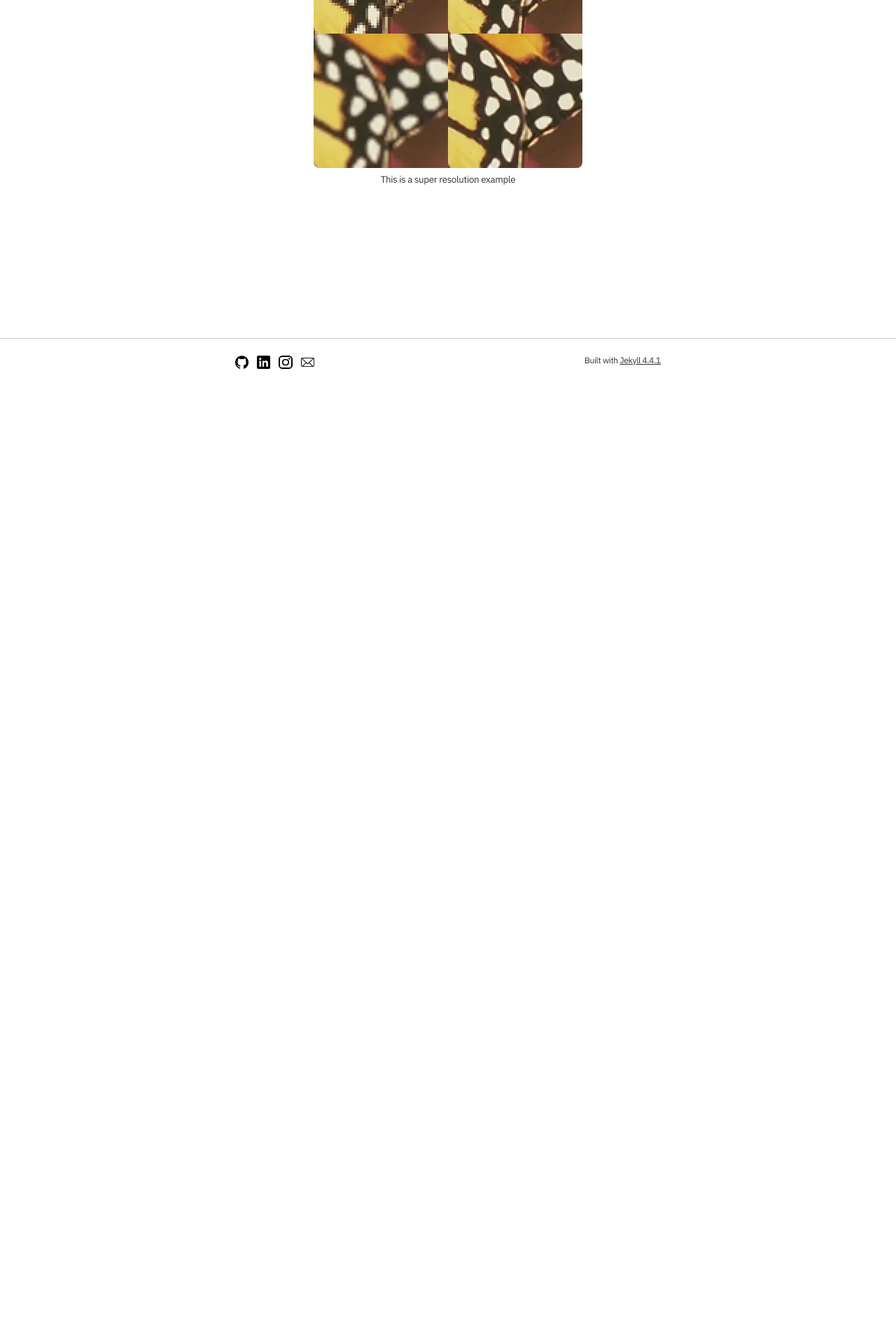
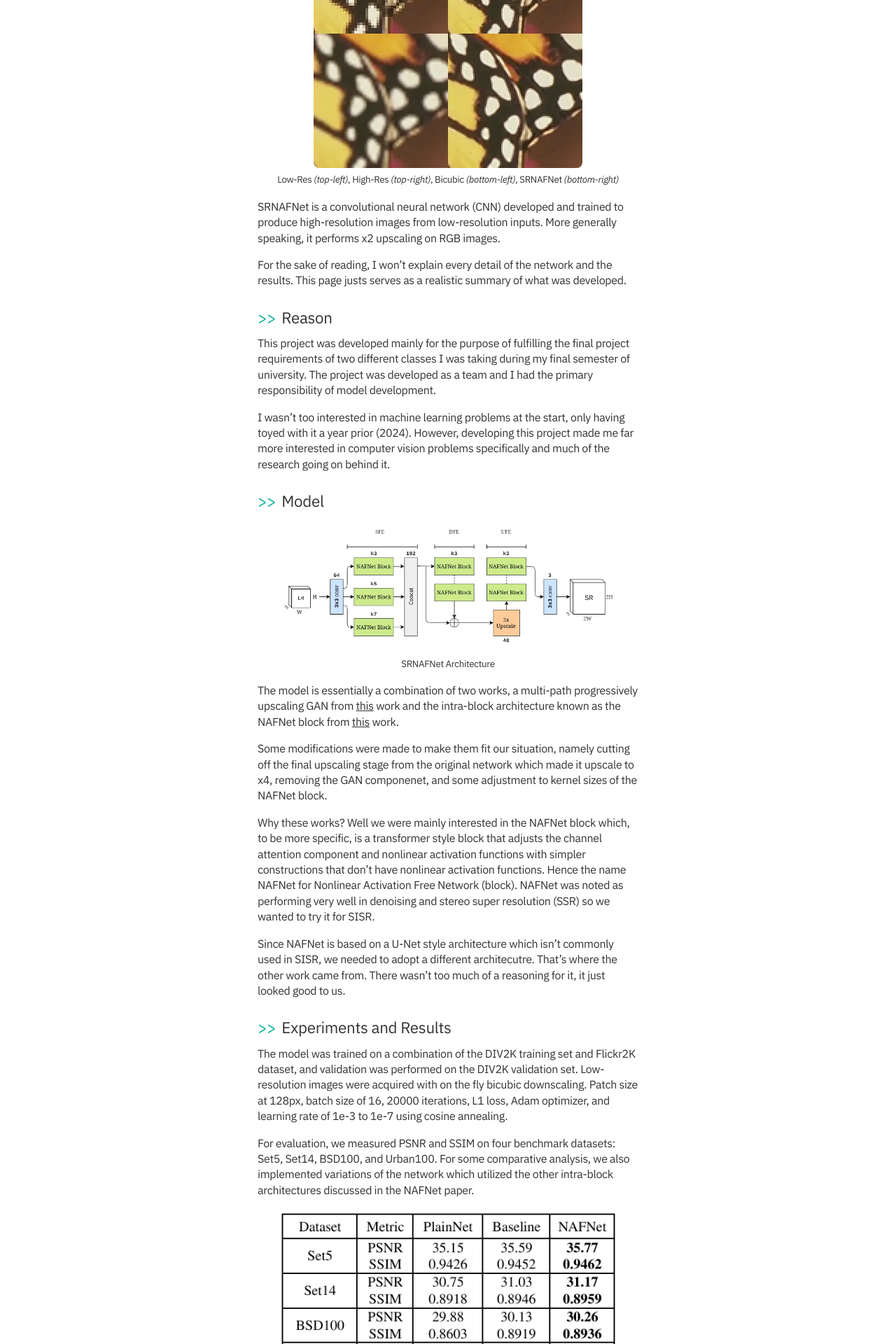
Before and after one commit to RyanVNgo/RyanVNgo.github.io, a Jekyll site: the page built from _projects/SRNAFNet.md, in a window 1280 px wide. Shown: the part 349-2269 px from the top of the page at 70% size. Built offline with Jekyll 4.4.1, drawn with Linux system fonts in a browser that asks for light colours; before the commit the page ends 900 px from its top, so only the background shows below that; some of the changed text lies outside the part shown.

Commit message:
Style adjustment and new project article

```diff
--- a/_projects/SRNAFNet.md
+++ b/_projects/SRNAFNet.md
@@ -16,4 +16,83 @@ blip: >
 ---
 
 ![Super resolution example]({{ site.projects-imgs-dir | append: page.title }}/image_1.webp)
-<sub>This is a super resolution example</sub>
+<sub>
+    Low-Res *(top-left)*,
+    High-Res *(top-right)*,
+    Bicubic *(bottom-left)*,
+    SRNAFNet *(bottom-right)*
+</sub>
+
+SRNAFNet is a convolutional neural network (CNN) developed and trained to produce high-resolution
+images from low-resolution inputs. More generally speaking, it performs x2 upscaling on RGB images.
+
+For the sake of reading, I won't explain every detail of the network and the results. This page
+justs serves as a realistic summary of what was developed.
+
+## Reason
+
+This project was developed mainly for the purpose of fulfilling the final project requirements
+of two different classes I was taking during my final semester of university. The project
+was developed as a team and I had the primary responsibility of model development.
+
+I wasn't too interested in machine learning problems at the start, only having toyed with
+it a year prior (2024). However, developing this project made me far more interested in
+computer vision problems specifically and much of the research going on behind it.
+
+## Model
+
+![SRNAFNet Architecture]({{ site.projects-imgs-dir | append: page.title }}/image_2.webp)
+<sub>SRNAFNet Architecture</sub>
+
+The model is essentially a combination of two works, a multi-path progressively upscaling
+GAN from [this](https://www.nature.com/articles/s41598-022-13658-4)
+work and the intra-block architecture known as the NAFNet block from [this](https://arxiv.org/pdf/2204.04676) work.
+
+Some modifications were made to make them fit our situation, namely cutting off the final
+upscaling stage from the original network which made it upscale to x4, removing the GAN
+componenet, and some adjustment to kernel sizes of the NAFNet block.
+
+Why these works? Well we were mainly interested in the NAFNet block which, to be more specific,
+is a transformer style block that adjusts the channel attention component and nonlinear activation
+functions with simpler constructions that don't have nonlinear activation functions. Hence the
+name NAFNet for Nonlinear Activation Free Network (block). NAFNet was noted as performing very
+well in denoising and stereo super resolution (SSR) so we wanted to try it for SISR.
+
+Since NAFNet is based on a U-Net style architecture which isn't commonly used in SISR, we needed
+to adopt a different architecutre. That's where the other work came from. There wasn't too much
+of a reasoning for it, it just looked good to us.
+
+## Experiments and Results
+
+The model was trained on a combination of the DIV2K training set and Flickr2K dataset, and validation
+was performed on the DIV2K validation set. Low-resolution images were acquired with on the fly
+bicubic downscaling. Patch size at 128px, batch size of 16, 20000 iterations, L1 loss, Adam
+optimizer, and learning rate of 1e-3 to 1e-7 using cosine annealing.
+
+For evaluation, we measured PSNR and SSIM on four benchmark datasets: Set5, Set14, BSD100,
+and Urban100. For some comparative analysis, we also implemented variations of the network
+which utilized the other intra-block architectures discussed in the NAFNet paper.
+
+![PSNR and SSIM metrics]({{ site.projects-imgs-dir | append: page.title }}/image_3.webp)
+<sub>PSNR and SSIM metrics of each block type</sub>
+
+The NAFNet style block performed the best out of all intra-block architectures in PSNR and SSIM
+metrics. This was also the case in the NAFNet paper but it's nice to see it carry over in a
+similar but different case.
+
+![Inference Times]({{ site.projects-imgs-dir | append: page.title }}/image_4.webp)
+<sub>Average per-image inference time for x2 downscaled images from Urban100</sub>
+
+Surprisingly, the NAFNet block also performed the best amongst all variations on inference time.
+Even though PlainNet lacks the two layer normalizations and channel attention mechanism found in
+Baseline and NAFNet, it still performs worse than NAFNet, albeit marginally.
+
+Overall, the network performs alright. I mean it's not up to state-of-the-art performance
+which really comes down to a lot of factors that we didn't really have the time to test.
+More training time and a deeper network could have gotten it to a much stronger state. Maybe
+another day where I have more than 8GB of VRAM will I try that out.
+
+## Future?
+
+More training? Deeper network? Different architecture? More upscaling? GAN? All of that
+seems pretty good.
--- a/_sass/content.scss
+++ b/_sass/content.scss
@@ -29,13 +29,20 @@ article {
 
   p {
     margin: 0.5rem 0 1rem 0;
-  }
 
-  p > a {
-    color: inherit;
-    transition: all 0.2s;
-    &:hover {
-      color: var(--accent-800);
+    >a {
+      color: inherit;
+      transition: all 0.2s;
+      &:hover {
+        color: var(--accent-800);
+      }
+    }
+
+    >code {
+      font-size: 0.8rem;
+      border: 1px solid var(--base-300);
+      border-radius: 0.2rem;
+      padding: 0 0.2rem;
     }
   }
 
@@ -106,9 +113,3 @@ hr {
   margin: 1rem 0;
   padding: 0;
 }
-
-.title-highlight {
-  text-decoration: var(--accent-700) wavy underline;
-  text-decoration-skip-ink: none;
-  text-underline-offset: 0.25rem;
-}
--- /dev/null
+++ b/assets/css/index.scss
@@ -0,0 +1,35 @@
+---
+---
+
+.title-highlight {
+  text-decoration: var(--accent-700) wavy underline;
+  text-decoration-skip-ink: none;
+  text-underline-offset: 0.25rem;
+}
+
+.list-heading {
+  display: flex;
+  justify-content: space-between;
+  align-items: center;
+  margin: 2rem 0 1rem;
+
+  >h2 {
+    font-weight: 400;
+    font-size: 1.4rem;
+    margin: 0;
+    &::before {
+      content: ">>";
+    }
+  }
+
+  a {
+    color: inherit;
+    font-size: 0.9rem;
+    text-decoration: var(--accent-700) solid underline;
+    margin: 0 1rem;
+    &::after{
+      content: "->";
+      color: inherit;
+    }
+  }
+}
```
Also changed, not shown: index.md (+9 -4 lines), assets/images/projects/SRNAFNet/image_2.webp (added), assets/images/projects/SRNAFNet/image_3.webp (added), assets/images/projects/SRNAFNet/image_4.webp (added).
